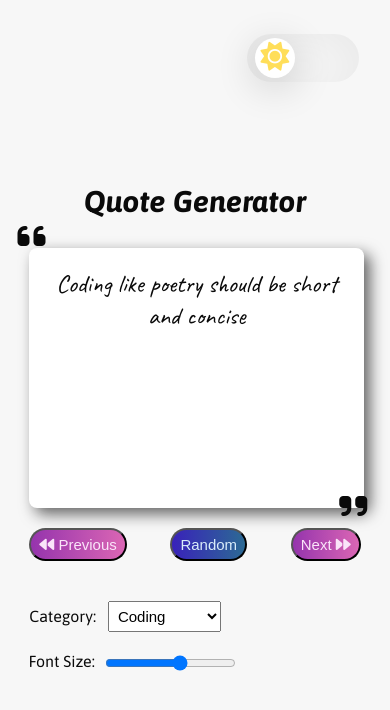
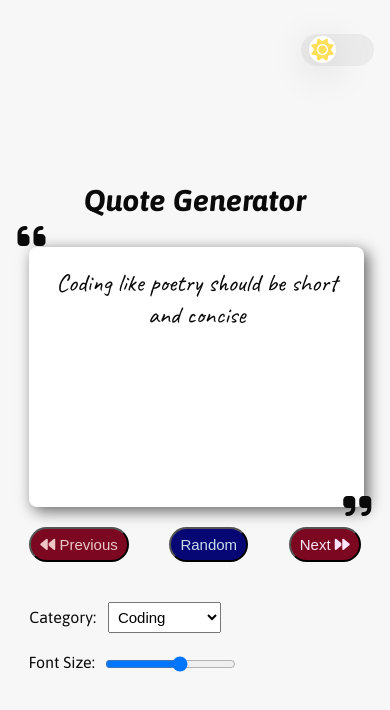
Before and after one commit to Binisha1/QuoteGenerator_task, a plain HTML site: page index.html in a window 390 px wide. Drawn offline with Linux system fonts and the light colour scheme.

Commit message:
fixing position and color

```diff
--- a/styles.css
+++ b/styles.css
@@ -51,7 +51,7 @@ i.quote-mark-right {
 }
 i.quote-mark-left {
   position: absolute;
-  top: 63%;
+  top: 65%;
   left: 76%;
 }
 .quote {
@@ -73,29 +73,29 @@ button {
   border-radius: 20px;
 }
 button:hover {
-  box-shadow: 0 0 10px rgba(0, 0, 0, 0.3);
+  box-shadow: 0 0 10px rgba(107, 7, 7, 0.3);
 }
 
 button.previous {
-  background: linear-gradient(90deg, #9534ad, #db66b4);
-  color: #fae4f9;
+  background-color: rgb(124, 7, 32);
+  color: #efc6c6;
 }
 button.previous:hover {
-  background: rgb(98, 6, 129);
+  background: rgba(124, 7, 32, 0.8);
 }
 button.random {
-  background: linear-gradient(90deg, #3922ba, #2c6a94);
-  color: #d9edfa;
+  background-color: rgb(6, 6, 117);
+  color: #c7deed;
 }
 button.random:hover {
-  background: rgb(16, 16, 126);
+  background: rgb(6, 6, 117, 0.8);
 }
 button.next {
-  background: linear-gradient(90deg, #9534ad, #db66b4);
+  background-color: rgb(124, 7, 32);
   color: #fae4f9;
 }
 button.next:hover {
-  background: rgb(98, 6, 129);
+  background: rgba(124, 7, 32, 0.8);
 }
 
 .category-font {
@@ -135,8 +135,8 @@ input[type="range"] {
 .darkmode-toggle {
   background-color: #fff;
 
-  width: 8em;
-  height: 4em;
+  width: 6em;
+  height: 3em;
   border-radius: 10em;
   padding: 0 0.5em;
 
@@ -144,7 +144,7 @@ input[type="range"] {
 
   position: absolute;
   top: 4%;
-  right: 8%;
+  right: 4%;
   display: flex;
   align-items: center;
   cursor: pointer;
@@ -152,8 +152,8 @@ input[type="range"] {
 
 .darkmode-indicator {
   background-color: #fff;
-  width: 3em;
-  height: 3em;
+  width: 2.5em;
+  height: 2.5em;
   border-radius: 50%;
 
   position: absolute;
@@ -205,7 +205,7 @@ body.darkmode {
 }
 
 .darkmode .darkmode-indicator {
-  transform: translateX(5em);
+  transform: translateX(3.6em);
   background-color: var(--dark-color);
   box-shadow: 0 8px 40px rgba(0, 0, 0, 0.3);
 }
@@ -228,7 +228,7 @@ body.darkmode {
     margin-bottom: 20px;
     height: 240px;
     width: 95%;
-    box-shadow: 6px 6px 15px rgb(98, 98, 98);
+    box-shadow: 4px 4px 15px rgb(98, 98, 98);
   }
 
   i.quote-mark-right {
@@ -239,7 +239,7 @@ body.darkmode {
   i.quote-mark-left {
     position: absolute;
     top: 60%;
-    left: 87%;
+    left: 88%;
   }
   .quote {
     font-size: 25px;
@@ -247,7 +247,7 @@ body.darkmode {
   }
 
   button {
-    padding: 6px 8px;
+    padding: 7px 9px;
     font-size: 15px;
   }
 
@@ -269,22 +269,22 @@ body.darkmode {
 
   /* dark mode */
   .darkmode-toggle {
-    width: 6em;
-    height: 3em;
+    width: 3.6em;
+    height: 2em;
   }
 
   .darkmode-indicator {
     background-color: #fff;
-    width: 2.5em;
-    height: 2.5em;
+    width: 1.7em;
+    height: 1.7em;
   }
 
   .darkmode-icon {
     color: var(--light-icon-color);
-    font-size: 1.8rem;
+    font-size: 1.4rem;
   }
 
   .darkmode .darkmode-indicator {
-    transform: translateX(3.5em);
+    transform: translateX(2.1em);
   }
 }
```
